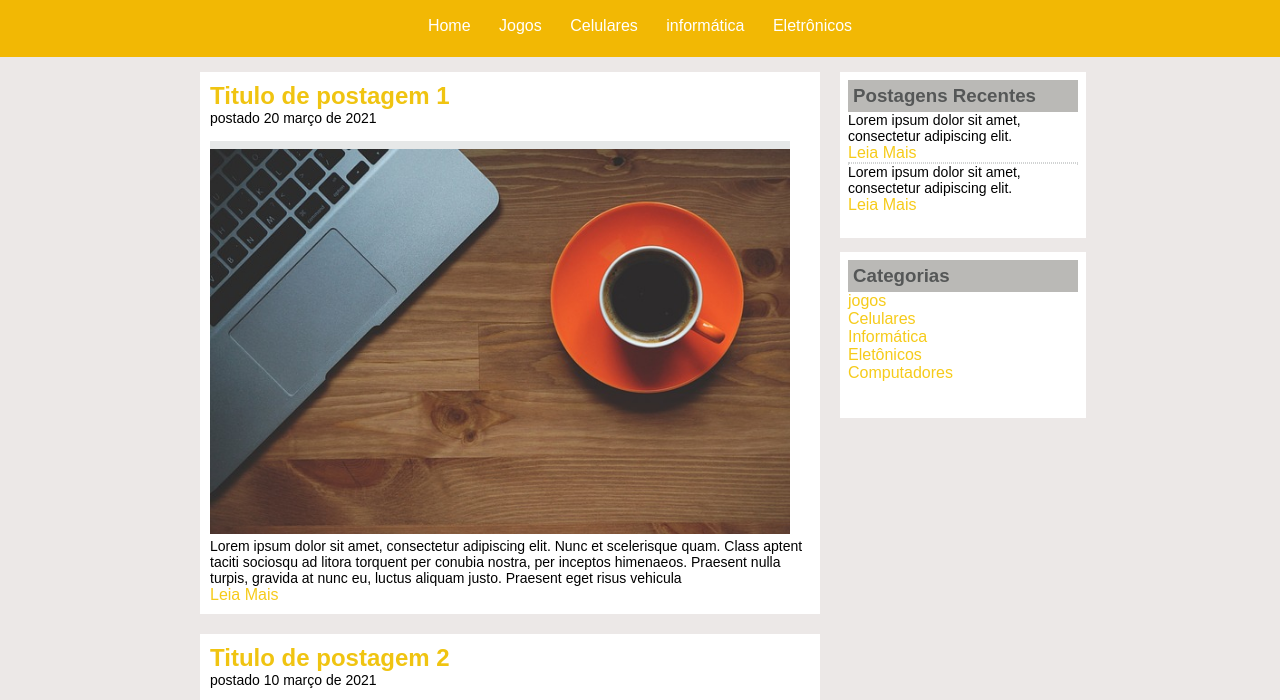
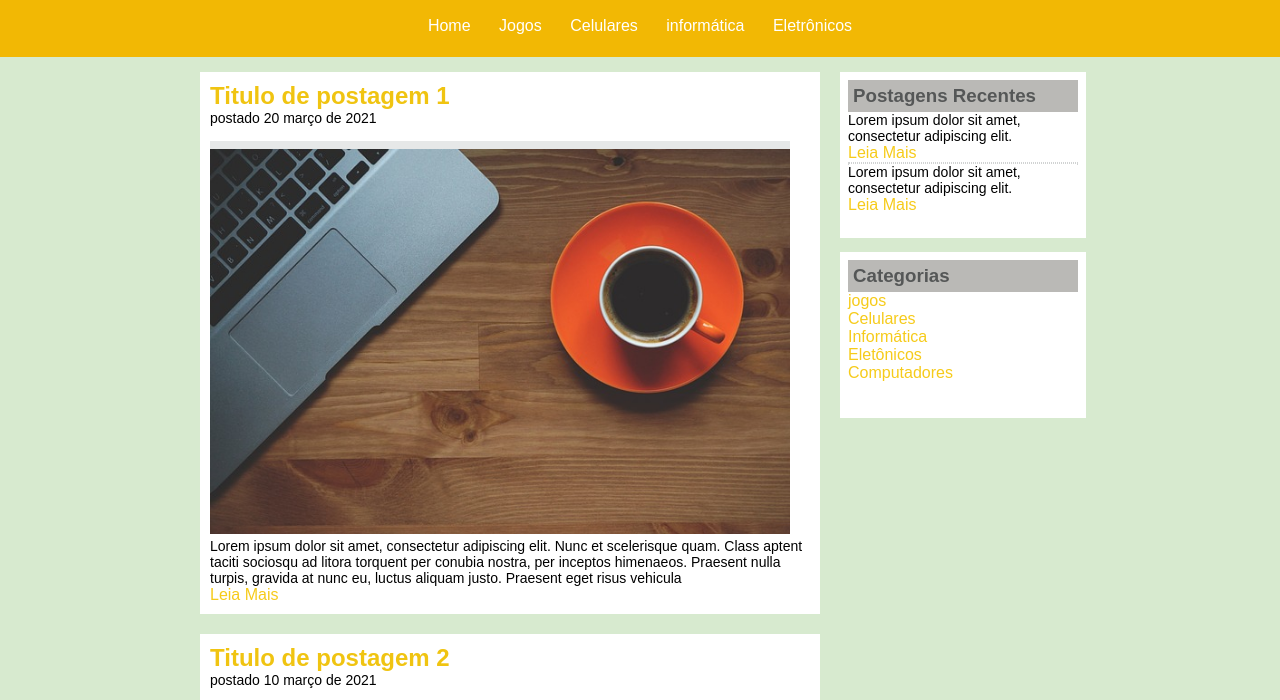
Before and after one commit to vitorAlbarado/First_repository, a plain HTML site: page index.html in a window 1280 px wide. Shown: the part 73-773 px from the top of the page. Drawn offline with Linux system fonts and the light colour scheme.

Commit message:
Alteração de fundo css - teste

```diff
--- a/css/estilo.css
+++ b/css/estilo.css
@@ -4,7 +4,7 @@
 	font-family: sans-serif;
 }
 body{
-	background-color: #ECE8E7;
+	background-color: #d7eacf;
 }
 h3{
 	background-color: #BAB9B6;
```
